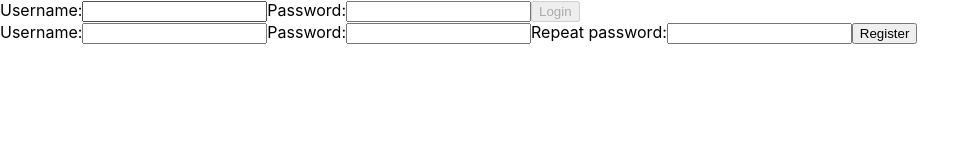
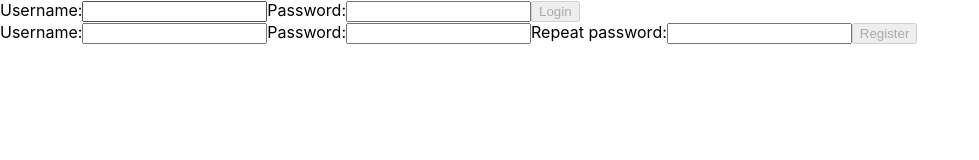
Before and after one commit to csalga20/csc360, a React (Create React App) app in the folder Homework2/todo/: page / in a window 1280 px wide. Shown: the top 160 px of the page, without its empty margins (0-979 px from the left). Built offline with nearby package versions, Linux system fonts and the light colour scheme.

Commit message:
small change

```diff
--- a/Homework2/todo/src/CreateTodo.js
+++ b/Homework2/todo/src/CreateTodo.js
@@ -8,7 +8,7 @@ export default function CreateTodo({ dispatch, todos }) {
   function handleDate (evt) { setDate(evt.target.value) }
   function handleTitle (evt) { setTitle(evt.target.value) }
   function handleDescription (evt) { setDescription(evt.target.value) }
-  function handleCreate (evt) {
+  function handleCreate () {
     //const newTodo = { title, description, dateCreated: date}
     //console.log(newPost)
     // const newPostCopy = { ...newPost }
--- a/Homework2/todo/src/Registration.js
+++ b/Homework2/todo/src/Registration.js
@@ -15,7 +15,8 @@ export default function Registration({dispatch}) {
         name="register-password-repeat"
         id="register-password-repeat"
       />
-      <input type="submit" value="Register" />
+      <input type="submit" value="Register"
+        disabled={formData.username.length === 0 || formData.password.length === 0 || formData.password !== formData.passwordRepeat}/>
     </form>
   );
 }
```
